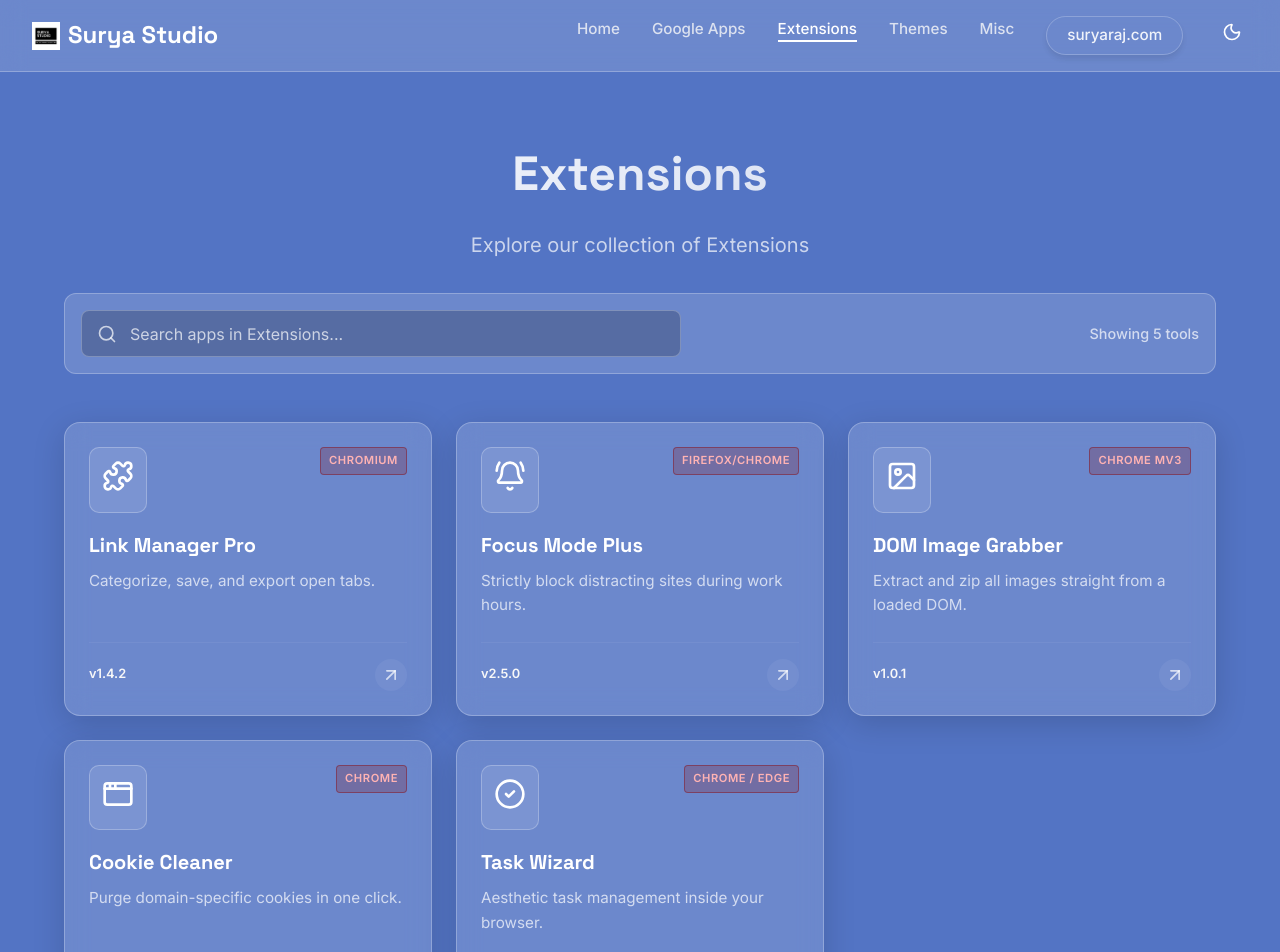
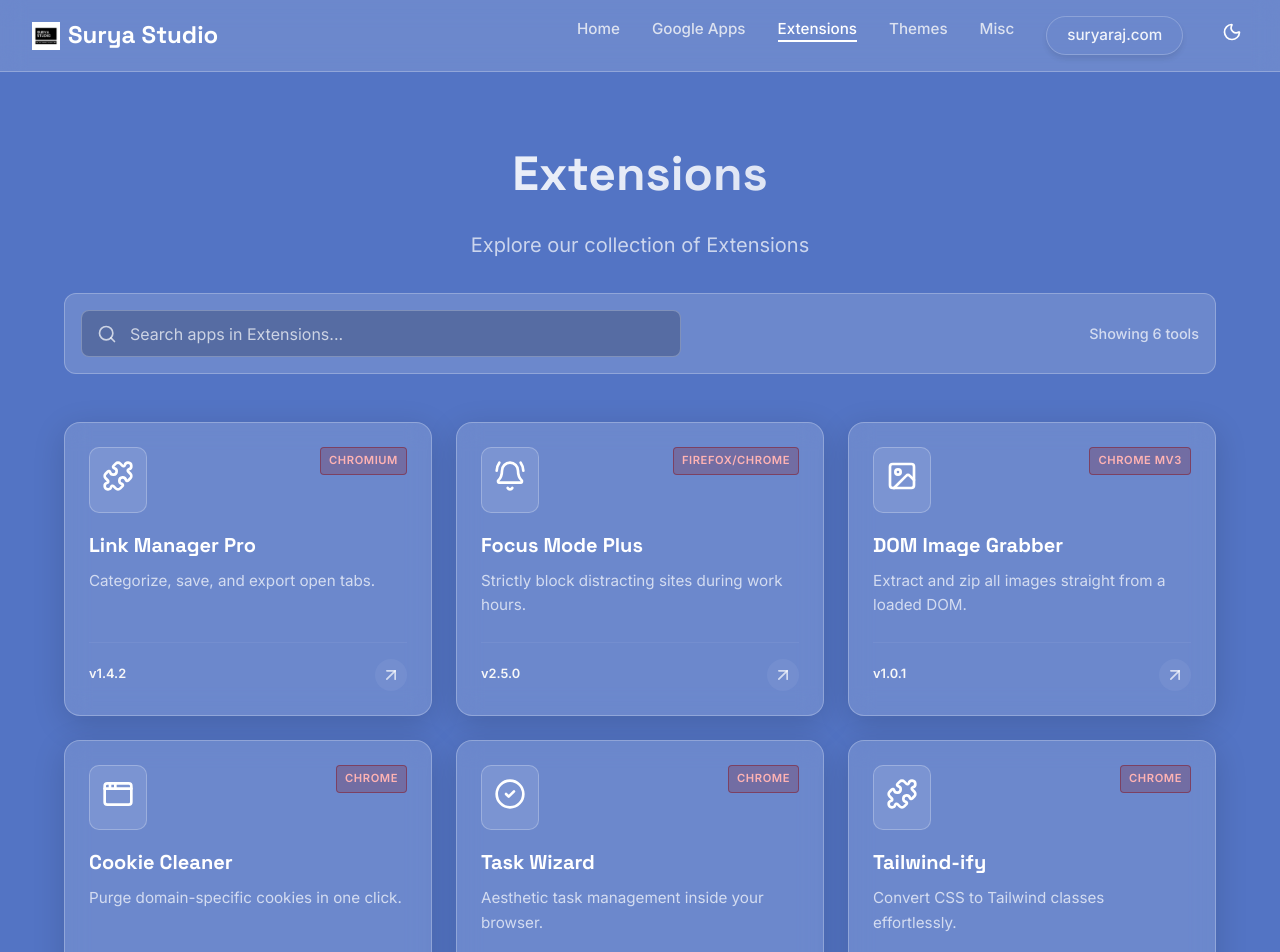
Before and after one commit to suryakantamangaraj/apps, a React (Vite) app: page /extensions in a window 1280 px wide. Shown: the top 952 px of the page. Built offline with nearby package versions, Linux system fonts and the light colour scheme.

Commit message:
tailwind-ify extension added

```diff
--- a/src/data/appDataExtensions.jsx
+++ b/src/data/appDataExtensions.jsx
@@ -81,9 +81,9 @@ export const appDataExtensions = [
         tagline: "Aesthetic task management inside your browser.",
         description: "Transform your new tab page into a beautifully crafted, frosted glassmorphism productivity dashboard. Organize tasks, track deadlines, and eliminate the noise.",
         version: "1.0.0",
-        lastUpdated: "Feb 2026",
-        platform: "Chrome / Edge",
-        storeLink: "https://chrome.google.com/webstore",
+        lastUpdated: "November 2024",
+        platform: "Chrome",
+        storeLink: "https://chromewebstore.google.com/detail/ooookbehgjagiomcfhalicofgpcfmcfn",
         privacyPolicy: genericPrivacyPolicy,
         icon: <CheckCircle2 size={32} />,
         media: [
@@ -96,5 +96,23 @@ export const appDataExtensions = [
             { title: "Smart Prioritization", description: "Automatically sort tickets by approaching deadlines and relevance.", icon: <Zap size={24} /> },
             { title: "Fully Local", description: "All tasks are stored completely locally via localStorage. Zero cloud syncing.", icon: <Shield size={24} /> }
         ]
+    },
+    {
+        id: "tailwind-ify",
+        category: "extensions",
+        title: "Tailwind-ify",
+        tagline: "Convert CSS to Tailwind classes effortlessly.",
+        description: "A Chrome extension that inspects your webpage's styles and converts them into Tailwind CSS classes in real-time.",
+        version: "1.0.0",
+        lastUpdated: "March 2026",
+        platform: "Chrome",
+        storeLink: "https://chrome.google.com/webstore",
+        privacyPolicy: `# Privacy Policy for Tailwind-ify\n\nThis Privacy Policy applies to the Tailwind-ify Chrome extension. This tool was built to be transparent and respect your digital footprint. This document outlines exactly what data is collected and how it is utilized.\n\n## Data Collection & Usage:\nTailwind-ify is designed for zero data collection. All CSS processing and Tailwind class conversion occurs locally on your device within the browser's sandbox.\n\n• Chrome Permissions (activeTab): This permission is used exclusively to inspect the styles of elements on the webpage you are currently viewing. No browsing history or page content is recorded or transmitted.\n• Local Storage: Any configurations or preferences are stored locally using standard Chrome Storage APIs. No data is synced to external servers.\n• Analytics: Tailwind-ify does not include any third-party tracking or analytics SDKs.\n\n## Third-Party Services:\nThis tool does not sell, rent, or share personal information with third parties. It is a standalone developer tool with no external API dependencies.\n\n## Your Controls:\nYou have total control over your data. Because all data is stored locally, uninstalling the extension or clearing your browser data will immediately purge all related configurations.\n\n## Contact:\nIf you have questions about this policy or the implementation details, feel free to reach out via contact@suryaraj.com`,
+        icon: <Puzzle size={32} />,
+        features: [
+            { title: "Real-Time Conversion", description: "Instantly convert CSS styles to Tailwind classes as you inspect elements.", icon: <Zap size={24} /> },
+            { title: "Customizable", description: "Adjust Tailwind configurations to match your project setup.", icon: <Layout size={24} /> },
+            { title: "Local Processing", description: "All operations are performed locally, ensuring privacy and speed.", icon: <Shield size={24} /> }
+        ]
     }
 ];
```
